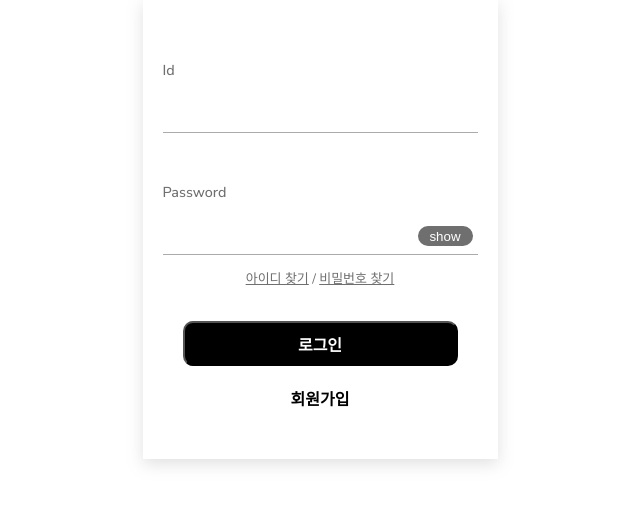
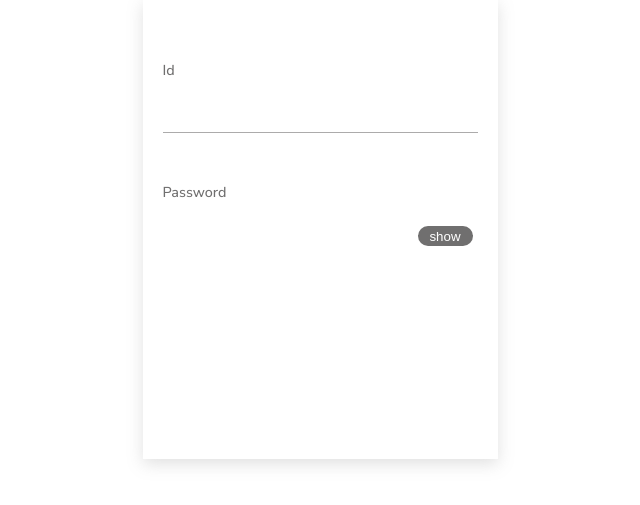
Before and after one commit to hajungIm/ong-market, a Flask app: page /login in a window 1280 px wide. Shown: the part 274-779 px from the top of the page, without its empty margins (320-960 px from the left). Run offline with Flask 3, Linux system fonts and the light colour scheme.

Commit message:
Update login.html

```diff
--- a/templates/login.html
+++ b/templates/login.html
@@ -50,18 +50,7 @@
                 password.type = "text";
                 btn.innerText = "hide";
               } else {
-                password.type = "password";
-                btn.innerText = "show";
-              }
-            }
-          </script>
-
-          <br />
-          <hr />
-
-          <p class="find">
-            <a href="/find_id">아이디 찾기</a> /
-            <a href="/find_password">비밀번호 찾기</a>
+            정</a>
           </p>
 
           <button
```
